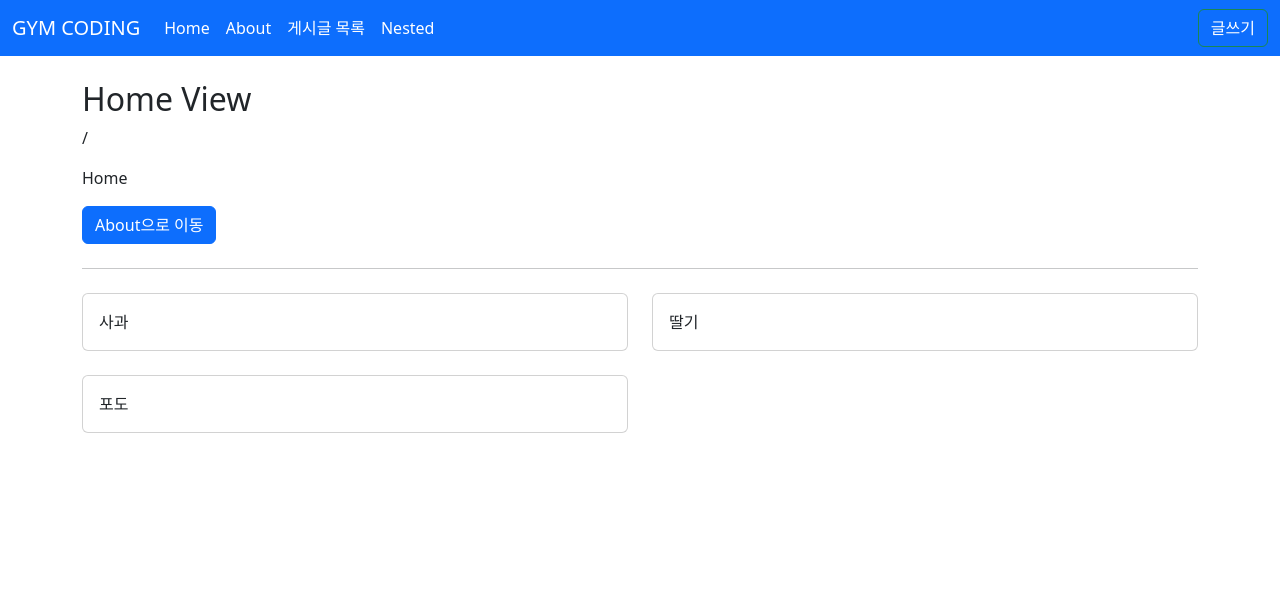
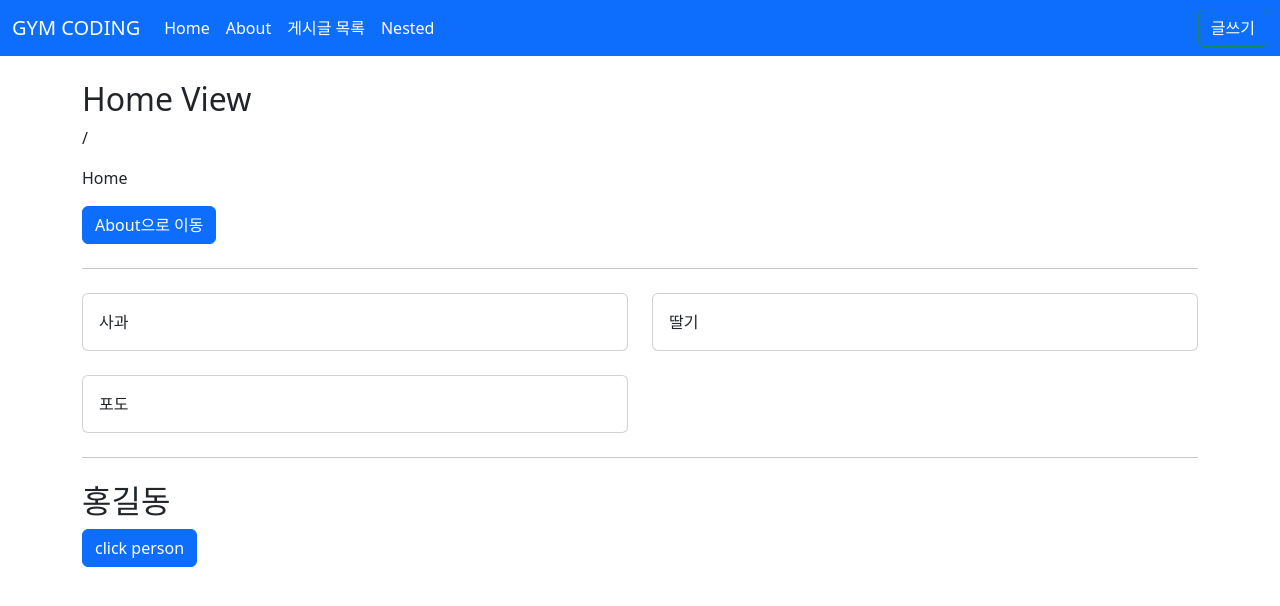
Before and after one commit to DSeung001/learn-vue, a Vue app in the folder vue3-posts/: page / in a window 1280 px wide. Shown: the top 606 px of the page. Built offline with nearby package versions, Linux system fonts and the light colour scheme.

Commit message:
Vue3 플러그인 만들기

```diff
--- /dev/null
+++ b/vue3-posts/src/plugins/func.js
@@ -0,0 +1,5 @@
+function funcPlugins() {
+  console.log('funcPlguins');
+}
+
+export default funcPlugins;
--- /dev/null
+++ b/vue3-posts/src/plugins/obj.js
@@ -0,0 +1,13 @@
+const objPlugins = {
+  // obj는 install 메서드가 필요
+  install(app, options) {
+    console.log('objPlugins app : ', app);
+    console.log('objPlugins options : ', options);
+
+    // app.component() 전역 컴포넌트
+    // app.config.globalProperties 전역 애플리케이션 인스턴스에 속성 추가
+    // app.directive 커스텀 디렉티브
+    // app.provide 리소스를 자식에서 사용할 수 있게 추기
+  },
+};
+export default objPlugins;
--- /dev/null
+++ b/vue3-posts/src/plugins/person.js
@@ -0,0 +1,14 @@
+export default {
+  install(app, options) {
+    const person = {
+      name: '짐코딩',
+      say() {
+        alert(this.name);
+      },
+      ...options,
+    };
+    app.config.globalProperties.$person = person;
+    // setup에 provide inject
+    app.provide('person', person);
+  },
+};
--- a/vue3-posts/src/views/HomeView.vue
+++ b/vue3-posts/src/views/HomeView.vue
@@ -12,14 +12,31 @@
         {{ item }}
       </AppCard>
     </AppGrid>
+
+    <hr class="my-4" />
+    <!--    템플릿에서 전역 접근-->
+    <h2>{{ $person.name }}</h2>
+    <button class="btn btn-primary" @click="person.say">click person</button>
   </div>
 </template>
 
+<script>
+export default {
+  // created hook 에 사용
+  created() {
+    // console.log(this.$person);
+    // this.$person.say();
+  },
+};
+</script>
+
 <script setup>
 import { useRouter } from 'vue-router';
-import { ref } from 'vue';
+import { inject, ref } from 'vue';
 import AppCard from '@/components/AppCard.vue';
 import AppGrid from '@/components/AppGrid.vue';
+// inject 또는 import로 가져올 수 있음
+// import person from '@/plugins/person';
 
 const router = useRouter();
 const goAboutPage = () => {
@@ -29,6 +46,9 @@
 };
 
 const items = ref(['사과', '딸기', '포도']);
+
+const person = inject('person');
+console.log('person.name', person.name);
 </script>
 
 <style scoped></style>
```
Also changed, not shown: vue3-posts/src/main.js (+12 -2 lines).
